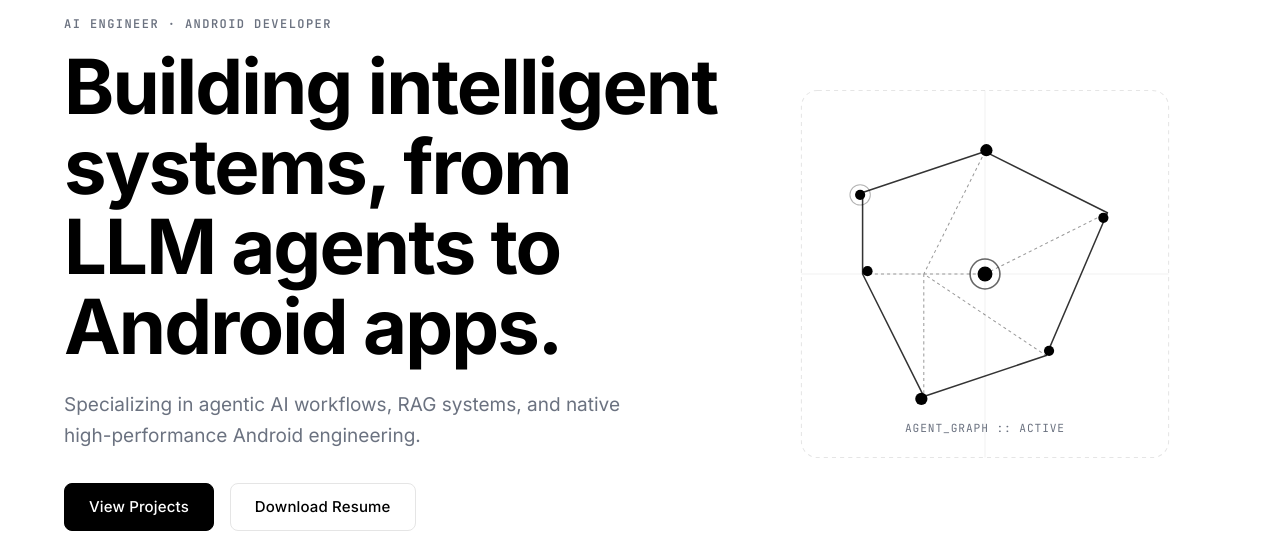
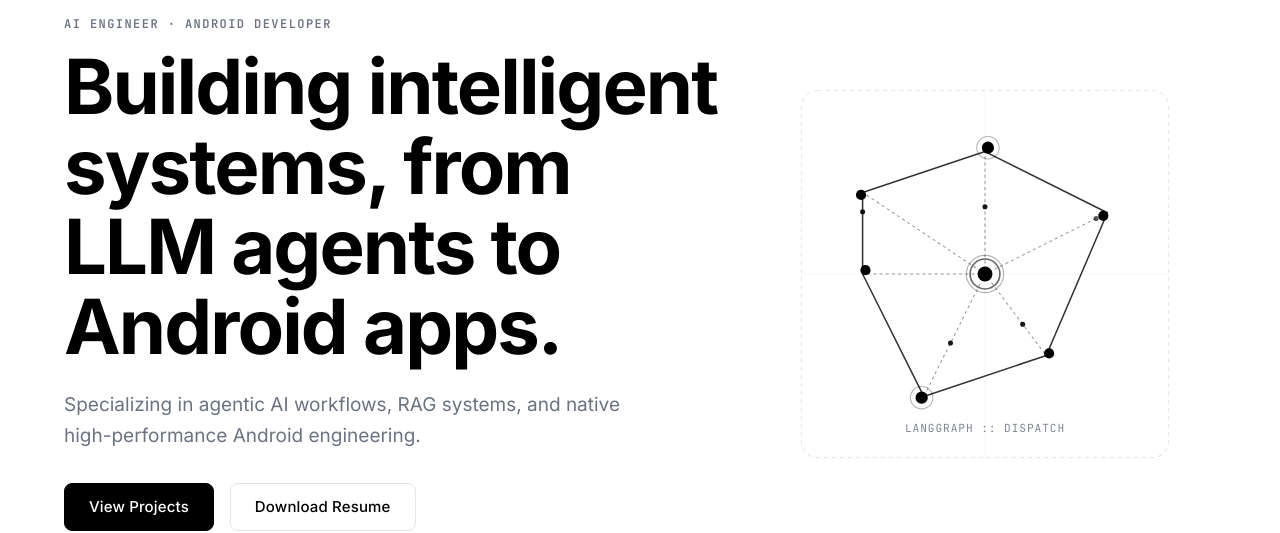
Before and after one commit to vickyraut/portfolio-website, a Next.js app: page / in a window 1280 px wide. Shown: the part 166-699 px from the top of the page. Built offline with nearby package versions, Linux system fonts and the light colour scheme.

Commit message:
Elevate HeroVisual into interactive data-driven AI Orchestration Graph

```diff
--- a/components/sections/hero/hero-visual.tsx
+++ b/components/sections/hero/hero-visual.tsx
@@ -1,16 +1,213 @@
 "use client";
 
-import React from "react";
-import { motion } from "framer-motion";
+import React, { useState, useEffect, useMemo } from "react";
+import { motion, AnimatePresence } from "framer-motion";
+
+export interface GraphNode {
+  id: string;
+  label: string;
+  cx: number;
+  cy: number;
+  r: number;
+  role: "supervisor" | "planner" | "agent" | "memory" | "tool";
+  driftX: number[];
+  driftY: number[];
+  duration: number;
+  delay: number;
+}
+
+export interface GraphEdge {
+  id: string;
+  sourceId: string;
+  targetId: string;
+  type: "primary" | "dashed";
+}
+
+export interface DataPacket {
+  id: string;
+  sourceId: string;
+  targetId: string;
+  duration: number;
+  delay: number;
+}
+
+// 7-Node Agent Architecture Topology
+const GRAPH_NODES: GraphNode[] = [
+  {
+    id: "supervisor",
+    label: "Supervisor",
+    cx: 200,
+    cy: 200,
+    r: 7,
+    role: "supervisor",
+    driftX: [0, 2, -2, 0],
+    driftY: [0, -2, 2, 0],
+    duration: 12,
+    delay: 0,
+  },
+  {
+    id: "planner",
+    label: "Planner",
+    cx: 200,
+    cy: 80,
+    r: 6,
+    role: "planner",
+    driftX: [0, -4, 3, 0],
+    driftY: [0, 3, -4, 0],
+    duration: 9.5,
+    delay: 0.1,
+  },
+  {
+    id: "agent-alpha",
+    label: "Agent Alpha",
+    cx: 320,
+    cy: 140,
+    r: 5,
+    role: "agent",
+    driftX: [0, 3, -4, 0],
+    driftY: [0, -4, 3, 0],
+    duration: 10,
+    delay: 0.3,
+  },
+  {
+    id: "tool-engine",
+    label: "Tool Engine",
+    cx: 260,
+    cy: 280,
+    r: 5,
+    role: "tool",
+    driftX: [0, -3, 4, 0],
+    driftY: [0, 4, -3, 0],
+    duration: 8.5,
+    delay: 0.2,
+  },
+  {
+    id: "rag-memory",
+    label: "RAG Memory",
+    cx: 140,
+    cy: 320,
+    r: 6,
+    role: "memory",
+    driftX: [0, 4, -3, 0],
+    driftY: [0, -4, 2, 0],
+    duration: 11,
+    delay: 0.5,
+  },
+  {
+    id: "agent-beta",
+    label: "Agent Beta",
+    cx: 80,
+    cy: 200,
+    r: 5,
+    role: "agent",
+    driftX: [0, -4, 3, 0],
+    driftY: [0, 4, -4, 0],
+    duration: 9,
+    delay: 0.4,
+  },
+  {
+    id: "evaluator",
+    label: "Evaluator",
+    cx: 80,
+    cy: 120,
+    r: 5,
+    role: "agent",
+    driftX: [0, 4, -2, 0],
+    driftY: [0, -4, 3, 0],
+    duration: 10.5,
+    delay: 0.6,
+  },
+];
+
+// Edges connecting graph nodes
+const GRAPH_EDGES: GraphEdge[] = [
+  // Outer Ring Bounds
+  { id: "e1", sourceId: "evaluator", targetId: "planner", type: "primary" },
+  { id: "e2", sourceId: "planner", targetId: "agent-alpha", type: "primary" },
+  { id: "e3", sourceId: "agent-alpha", targetId: "tool-engine", type: "primary" },
+  { id: "e4", sourceId: "tool-engine", targetId: "rag-memory", type: "primary" },
+  { id: "e5", sourceId: "rag-memory", targetId: "agent-beta", type: "primary" },
+  { id: "e6", sourceId: "agent-beta", targetId: "evaluator", type: "primary" },
+
+  // Inner Orchestration Connections (Dashed)
+  { id: "e7", sourceId: "planner", targetId: "supervisor", type: "dashed" },
+  { id: "e8", sourceId: "supervisor", targetId: "agent-alpha", type: "dashed" },
+  { id: "e9", sourceId: "supervisor", targetId: "tool-engine", type: "dashed" },
+  { id: "e10", sourceId: "supervisor", targetId: "rag-memory", type: "dashed" },
+  { id: "e11", sourceId: "agent-beta", targetId: "supervisor", type: "dashed" },
+  { id: "e12", sourceId: "evaluator", targetId: "supervisor", type: "dashed" },
+];
+
+// Animated Signal Packets Moving Across Graph
+const DATA_PACKETS: DataPacket[] = [
+  { id: "p1", sourceId: "planner", targetId: "supervisor", duration: 2.8, delay: 0 },
+  { id: "p2", sourceId: "supervisor", targetId: "agent-alpha", duration: 3.2, delay: 1.2 },
+  { id: "p3", sourceId: "supervisor", targetId: "tool-engine", duration: 2.5, delay: 0.5 },
+  { id: "p4", sourceId: "rag-memory", targetId: "supervisor", duration: 3.5, delay: 1.8 },
+  { id: "p5", sourceId: "agent-beta", targetId: "evaluator", duration: 2.9, delay: 2.1 },
+];
+
+// Live Console System Messages
+const SYSTEM_MESSAGES = [
+  "AGENT_GRAPH :: ACTIVE",
+  "ROUTING REQUEST...",
+  "LANGGRAPH :: DISPATCH",
+  "HYBRID RAG :: MEMORY_UPDATED",
+  "STATE_FSM :: GRAPH_COMPILED",
+  "TOOL_CALL :: EXECUTING",
+  "7 AGENTS ONLINE",
+  "INFERENCE :: LATENCY 38ms",
+];
 
 export const HeroVisual: React.FC = () => {
+  const [isHovered, setIsHovered] = useState(false);
+  const [msgIndex, setMsgIndex] = useState(0);
+
+  // Cycle system messages every 2.5s
+  useEffect(() => {
+    const timer = setInterval(() => {
+      setMsgIndex((prev) => (prev + 1) % SYSTEM_MESSAGES.length);
+    }, 2500);
+    return () => clearInterval(timer);
+  }, []);
+
+  // Map nodes for O(1) lookup
+  const nodeMap = useMemo(() => {
+    const map = new Map<string, GraphNode>();
+    GRAPH_NODES.forEach((node) => map.set(node.id, node));
+    return map;
+  }, []);
+
+  // Compute outer polygon string dynamically for boundary line
+  const outerPolygonD = useMemo(() => {
+    const outerIds = [
+      "evaluator",
+      "planner",
+      "agent-alpha",
+      "tool-engine",
+      "rag-memory",
+      "agent-beta",
+    ];
+    const points = outerIds
+      .map((id) => {
+        const n = nodeMap.get(id);
+        return n ? `${n.cx},${n.cy}` : "";
+      })
+      .filter(Boolean);
+    return `M ${points.join(" L ")} Z`;
+  }, [nodeMap]);
+
   return (
-    <div className="relative w-full aspect-square max-w-[440px] mx-auto flex items-center justify-center p-4 select-none">
+    <div
+      onMouseEnter={() => setIsHovered(true)}
+      onMouseLeave={() => setIsHovered(false)}
+      className="relative w-full aspect-square max-w-[440px] mx-auto flex items-center justify-center p-4 select-none group cursor-pointer"
+    >
       <svg
         viewBox="0 0 400 400"
         fill="none"
         xmlns="http://www.w3.org/2000/svg"
-        className="w-full h-full text-foreground"
+        className="w-full h-full text-foreground transition-opacity duration-300"
       >
         {/* Outer subtle boundary frame */}
         <rect
@@ -22,99 +219,191 @@ export const HeroVisual: React.FC = () => {
           stroke="var(--border, #E5E5E5)"
           strokeWidth="1"
           strokeDasharray="4 4"
+          className="transition-colors duration-300"
         />
 
         {/* Static background grid lines */}
-        <line x1="20" y1="200" x2="380" y2="200" stroke="var(--border, #E5E5E5)" strokeWidth="1" opacity="0.5" />
-        <line x1="200" y1="20" x2="200" y2="380" stroke="var(--border, #E5E5E5)" strokeWidth="1" opacity="0.5" />
+        <line
+          x1="20"
+          y1="200"
+          x2="380"
+          y2="200"
+          stroke="var(--border, #E5E5E5)"
+          strokeWidth="1"
+          opacity={isHovered ? "0.6" : "0.35"}
+          className="transition-opacity duration-300"
+        />
+        <line
+          x1="200"
+          y1="20"
+          x2="200"
+          y2="380"
+          stroke="var(--border, #E5E5E5)"
+          strokeWidth="1"
+          opacity={isHovered ? "0.6" : "0.35"}
+          className="transition-opacity duration-300"
+        />
 
-        {/* Connected Node Network Lines */}
+        {/* Primary Outer Topology Boundary Line */}
         <motion.path
-          d="M 80 120 L 200 80 L 320 140 L 260 280 L 140 320 L 80 200 Z"
+          d={outerPolygonD}
           stroke="currentColor"
           strokeWidth="1.5"
           strokeLinejoin="round"
-          opacity="0.8"
+          opacity={isHovered ? "0.95" : "0.8"}
+          className="transition-opacity duration-300"
         />
-        <motion.path
-          d="M 200 80 L 140 200 L 260 280 M 80 200 L 200 200 L 320 140 M 140 200 L 140 320"
+
+        {/* Inner Routing Lines (Dashed with Animated Offset) */}
+        {GRAPH_EDGES.filter((e) => e.type === "dashed").map((edge) => {
+          const source = nodeMap.get(edge.sourceId);
+          const target = nodeMap.get(edge.targetId);
+          if (!source || !target) return null;
+
+          return (
+            <motion.line
+              key={edge.id}
+              x1={source.cx}
+              y1={source.cy}
+              x2={target.cx}
+              y2={target.cy}
               stroke="currentColor"
               strokeWidth="1"
               strokeDasharray="3 3"
-          opacity="0.4"
+              opacity={isHovered ? "0.55" : "0.4"}
+              animate={{ strokeDashoffset: [0, -24] }}
+              transition={{
+                duration: isHovered ? 6 : 10,
+                repeat: Infinity,
+                ease: "linear",
+              }}
+            />
+          );
+        })}
+
+        {/* Animated Data Packets (Signal Circles traversing edge paths) */}
+        {DATA_PACKETS.map((packet) => {
+          const source = nodeMap.get(packet.sourceId);
+          const target = nodeMap.get(packet.targetId);
+          if (!source || !target) return null;
+
+          const activeDuration = isHovered ? packet.duration * 0.7 : packet.duration;
+
+          return (
+            <motion.circle
+              key={packet.id}
+              r="2.5"
+              fill="currentColor"
+              initial={{ cx: source.cx, cy: source.cy, opacity: 0 }}
+              animate={{
+                cx: [source.cx, target.cx],
+                cy: [source.cy, target.cy],
+                opacity: [0, 0.9, 0.9, 0],
+              }}
+              transition={{
+                duration: activeDuration,
+                repeat: Infinity,
+                delay: packet.delay,
+                ease: "easeInOut",
+              }}
+            />
+          );
+        })}
+
+        {/* Graph Nodes */}
+        {GRAPH_NODES.map((node) => {
+          const isSupervisor = node.role === "supervisor";
+
+          if (isSupervisor) {
+            return (
+              <g key={node.id}>
+                {/* Supervisor Outer Breathing Ring Halo */}
+                <motion.circle
+                  cx={node.cx}
+                  cy={node.cy}
+                  r="16"
+                  stroke="currentColor"
+                  strokeWidth="1"
+                  animate={{
+                    scale: isHovered ? [1, 1.35, 1] : [1, 1.25, 1],
+                    opacity: isHovered ? [0.8, 0.2, 0.8] : [0.5, 0.15, 0.5],
+                  }}
+                  transition={{
+                    duration: isHovered ? 2.5 : 4,
+                    repeat: Infinity,
+                    ease: "easeInOut",
+                  }}
                 />
 
-        {/* Ambient Animated Nodes */}
-        {/* Node 1 */}
+                {/* Supervisor Inner Core */}
                 <motion.g
-          animate={{ x: [0, 4, -3, 0], y: [0, -5, 3, 0] }}
-          transition={{ duration: 9, repeat: Infinity, ease: "easeInOut" }}
-        >
-          <circle cx="80" cy="120" r="5" fill="currentColor" />
-          <circle cx="80" cy="120" r="10" stroke="currentColor" strokeWidth="1" opacity="0.3" />
-        </motion.g>
-
-        {/* Node 2 */}
-        <motion.g
-          animate={{ x: [0, -5, 4, 0], y: [0, 4, -4, 0] }}
-          transition={{ duration: 8, repeat: Infinity, ease: "easeInOut" }}
-        >
-          <circle cx="200" cy="80" r="6" fill="currentColor" />
-        </motion.g>
-
-        {/* Node 3 */}
-        <motion.g
-          animate={{ x: [0, 3, -4, 0], y: [0, -4, 5, 0] }}
-          transition={{ duration: 10, repeat: Infinity, ease: "easeInOut" }}
-        >
-          <circle cx="320" cy="140" r="5" fill="currentColor" />
-        </motion.g>
-
-        {/* Central Agent Node (Highlighted) */}
-        <motion.g
-          animate={{ scale: [1, 1.08, 1] }}
+                  animate={{ scale: isHovered ? [1, 1.12, 1] : [1, 1.08, 1] }}
                   transition={{ duration: 4, repeat: Infinity, ease: "easeInOut" }}
                 >
-          <circle cx="200" cy="200" r="7" fill="currentColor" />
-          <circle cx="200" cy="200" r="14" stroke="currentColor" strokeWidth="1.5" opacity="0.6" />
+                  <circle cx={node.cx} cy={node.cy} r={node.r} fill="currentColor" />
+                  <circle
+                    cx={node.cx}
+                    cy={node.cy}
+                    r={node.r + 7}
+                    stroke="currentColor"
+                    strokeWidth="1.5"
+                    opacity="0.6"
+                  />
                 </motion.g>
+              </g>
+            );
+          }
 
-        {/* Node 5 */}
+          return (
             <motion.g
-          animate={{ x: [0, -4, 3, 0], y: [0, 3, -5, 0] }}
-          transition={{ duration: 9.5, repeat: Infinity, ease: "easeInOut" }}
+              key={node.id}
+              animate={{
+                x: node.driftX,
+                y: node.driftY,
+              }}
+              transition={{
+                duration: node.duration,
+                repeat: Infinity,
+                delay: node.delay,
+                ease: "easeInOut",
+              }}
             >
-          <circle cx="260" cy="280" r="5" fill="currentColor" />
+              <circle cx={node.cx} cy={node.cy} r={node.r} fill="currentColor" />
+              {node.role === "planner" || node.role === "memory" ? (
+                <circle
+                  cx={node.cx}
+                  cy={node.cy}
+                  r={node.r + 5}
+                  stroke="currentColor"
+                  strokeWidth="1"
+                  opacity={isHovered ? "0.5" : "0.3"}
+                />
+              ) : null}
             </motion.g>
+          );
+        })}
 
-        {/* Node 6 */}
-        <motion.g
-          animate={{ x: [0, 4, -4, 0], y: [0, -3, 4, 0] }}
-          transition={{ duration: 8.5, repeat: Infinity, ease: "easeInOut" }}
-        >
-          <circle cx="140" cy="320" r="6" fill="currentColor" />
-        </motion.g>
-
-        {/* Node 7 */}
-        <motion.g
-          animate={{ x: [0, -3, 5, 0], y: [0, 5, -3, 0] }}
-          transition={{ duration: 11, repeat: Infinity, ease: "easeInOut" }}
-        >
-          <circle cx="80" cy="200" r="5" fill="currentColor" />
-        </motion.g>
-
-        {/* Monospace Code Label Overlay */}
-        <text
-          x="200"
-          y="355"
+        {/* Live Monospace System Console Messages */}
+        <g transform="translate(200, 355)">
+          <AnimatePresence mode="wait">
+            <motion.text
+              key={msgIndex}
+              x="0"
+              y="0"
               textAnchor="middle"
               fill="var(--muted-foreground, #6B7280)"
               fontSize="11"
               fontFamily="var(--font-jetbrains-mono, monospace)"
               letterSpacing="0.08em"
+              initial={{ opacity: 0, y: 3 }}
+              animate={{ opacity: isHovered ? 1 : 0.85, y: 0 }}
+              exit={{ opacity: 0, y: -3 }}
+              transition={{ duration: 0.35, ease: "easeOut" }}
             >
-          AGENT_GRAPH :: ACTIVE
-        </text>
+              {SYSTEM_MESSAGES[msgIndex]}
+            </motion.text>
+          </AnimatePresence>
+        </g>
       </svg>
     </div>
   );
```
Also changed, not shown: 1 other file (tests, documents, lock files or other folders). Lines whose indentation alone changed are shown as unchanged.
